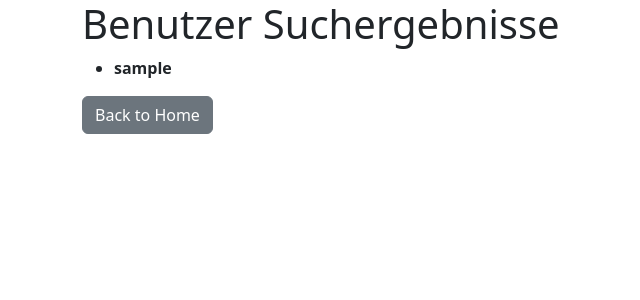
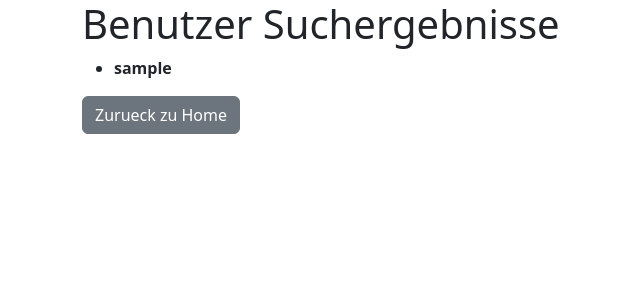
Before and after one commit to rajaradnamvimal/mmsb, a Flask app: template templates/search_users.html in a window 1280 px wide. Shown: the top 300 px of the page, without its empty margins (0-640 px from the left). Run offline with Flask 3, Linux system fonts and the light colour scheme; the template is opened without the code that fills it: values that come from a table or form of the project are taken from there, others are empty; the visitor is signed in with stand-in values (Sample User, id 1); tables that the repository leaves empty hold one stand-in row (values such as "Sample post"); some libraries are stand-ins or nearby versions.

```diff
--- a/templates/search_users.html
+++ b/templates/search_users.html
@@ -36,10 +36,10 @@
             {% endfor %}
         </ul>
     {% else %}
-        <p>No users found for "{{ search_query }}"</p>
+        <p>Keine Benutzer gefunden fuer "{{ search_query }}"</p>
     {% endif %}
 
-    <a href="{{ url_for('home') }}" class="btn btn-secondary">Back to Home</a>
+    <a href="{{ url_for('home') }}" class="btn btn-secondary">Zurueck zu Home</a>
 </div>
 </body>
 </html>
```
